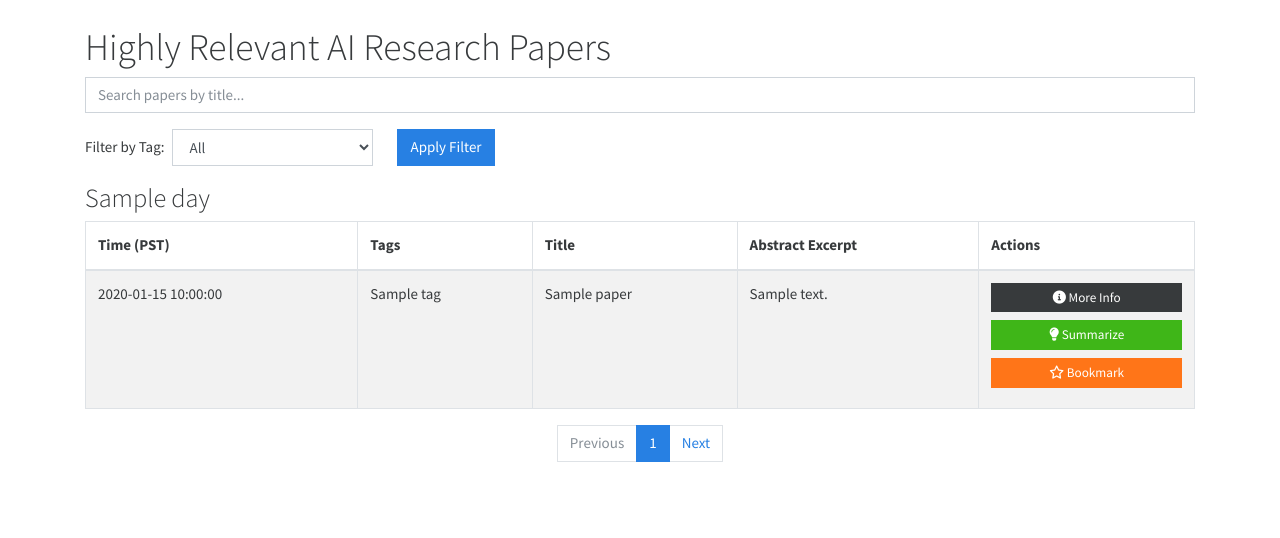
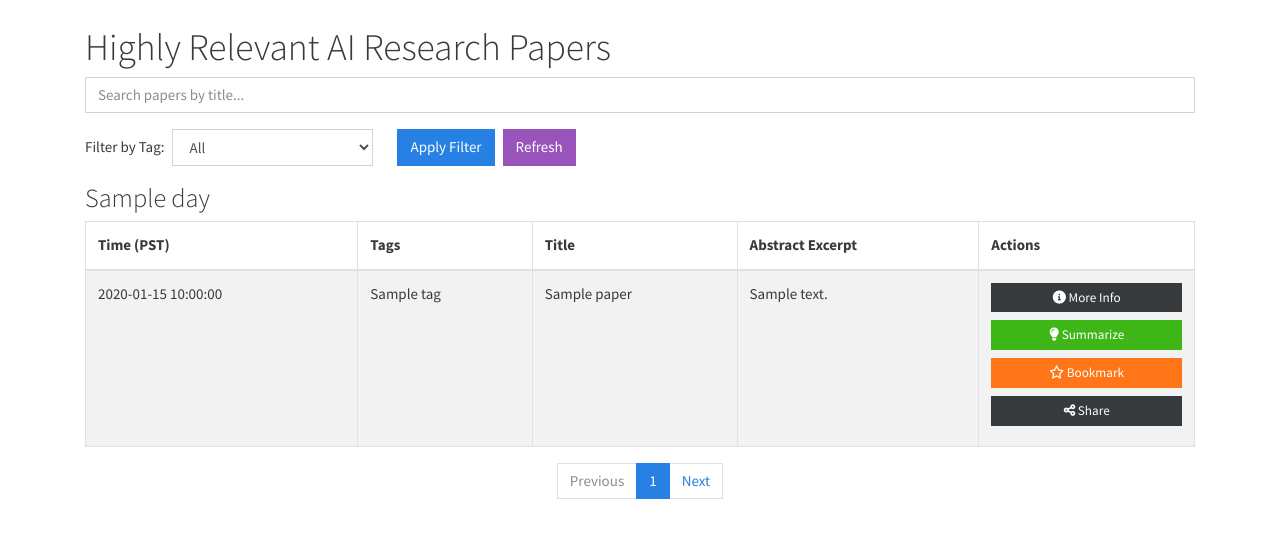
Before and after one commit to econoar/ai_paper_dashboard, a Flask app: template templates/index.html in a window 1280 px wide. Shown: the part 55-593 px from the top of the page. Run offline with Flask 3, Linux system fonts and the light colour scheme; the template is opened without the code that fills it: most values are stand-ins (such as "Sample title", 1, 10 or a date in 2020); some libraries are stand-ins or nearby versions.

Commit message:
“updates”

```diff
--- a/templates/base.html
+++ b/templates/base.html
@@ -3,18 +3,31 @@
 <head>
   <meta charset="UTF-8">
   <title>AI Papers Dashboard</title>
-    <!-- Use a modern Bootswatch theme -->
+  <!-- Using a modern Bootswatch theme -->
   <link rel="stylesheet" href="https://stackpath.bootstrapcdn.com/bootswatch/4.5.2/cosmo/bootstrap.min.css">
-    <!-- Font Awesome for icons -->
-    <link rel="stylesheet" href="https://cdnjs.cloudflare.com/ajax/libs/font-awesome/6.0.0-beta3/css/all.min.css"
-          integrity="sha512-Fo3rlrZj/k7ujTnH/PRd1aPfX6Fq38Ll7tN+61HhNOc2+HfYvDmI1r/X9TT3bN7Ol6+okxj8l6MwyHA3zeG8w=="
-          crossorigin="anonymous" referrerpolicy="no-referrer" />
+  <!-- Font Awesome for icons (removed integrity for compatibility) -->
+  <link rel="stylesheet" href="https://cdnjs.cloudflare.com/ajax/libs/font-awesome/6.0.0-beta3/css/all.min.css">
   <!-- jQuery UI for Autocomplete -->
   <link rel="stylesheet" href="https://code.jquery.com/ui/1.12.1/themes/base/jquery-ui.css">
   <script src="https://code.jquery.com/jquery-3.6.0.min.js" crossorigin="anonymous"></script>
   <script src="https://code.jquery.com/ui/1.12.1/jquery-ui.js" crossorigin="anonymous"></script>
   <!-- Bootstrap's JS bundle -->
   <script src="https://cdn.jsdelivr.net/npm/bootstrap@4.5.2/dist/js/bootstrap.bundle.min.js" crossorigin="anonymous"></script>
+
+  <style>
+    /* Custom CSS to ensure consistent button spacing and mobile responsiveness */
+    .d-flex.flex-column > button {
+      margin-bottom: 0.5rem;
+    }
+    @media (max-width: 576px) {
+      .table {
+        font-size: 0.85rem;
+      }
+      .btn {
+        font-size: 0.85rem;
+      }
+    }
+  </style>
 </head>
 <body>
   <nav class="navbar navbar-expand-lg navbar-light bg-light">
@@ -27,9 +40,30 @@
   <div class="container mt-4">
     {% block content %}{% endblock %}
   </div>
-    <!-- Provide full list of papers as a JS variable; default to empty if not provided -->
+
+  <!-- Output the full list of papers for client JS lookup; defaults to an empty array if not provided -->
   <script>
     var allPapers = {{ papers|default([])|tojson }};
   </script>
+
+  <!-- Toast Notification Container -->
+  <div aria-live="polite" aria-atomic="true" style="position: fixed; top: 1rem; right: 1rem; z-index: 1050;">
+    <div id="toastNotification" class="toast" data-delay="3000">
+      <div class="toast-header">
+        <strong class="mr-auto">Notification</strong>
+        <small class="text-muted">now</small>
+        <button type="button" class="ml-2 mb-1 close" data-dismiss="toast">&times;</button>
+      </div>
+      <div class="toast-body" id="toastBody">
+        <!-- Notification text goes here -->
+      </div>
+    </div>
+  </div>
+  <script>
+    function showToast(message) {
+      $("#toastBody").text(message);
+      $("#toastNotification").toast("show");
+    }
+  </script>
 </body>
 </html>
--- a/templates/index.html
+++ b/templates/index.html
@@ -8,7 +8,7 @@
     <input type="text" id="searchInput" class="form-control" placeholder="Search papers by title...">
   </div>
 
-  <!-- Filter Form -->
+  <!-- Filter Form with Refresh Button -->
   <form action="{{ url_for('index') }}" method="get" class="mb-3 form-inline">
     <label for="tag" class="mr-2">Filter by Tag:</label>
     <select name="tag" id="tag" class="form-control mr-4">
@@ -22,7 +22,8 @@
       <option value="self-supervised learning" {% if selected_tag == "self-supervised learning" %} selected {% endif %}>Self-supervised Learning</option>
       <option value="federated learning" {% if selected_tag == "federated learning" %} selected {% endif %}>Federated Learning</option>
     </select>
-    <button type="submit" class="btn btn-primary">Apply Filter</button>
+    <button type="submit" class="btn btn-primary mr-2">Apply Filter</button>
+    <button type="button" id="refreshButton" class="btn btn-info">Refresh</button>
   </form>
 
   {% for day, day_papers in grouped_papers.items() %}
@@ -58,7 +59,7 @@
             </td>
             <td>
               <div class="d-flex flex-column">
-                <!-- "More Info" button -->
+                <!-- More Info button at the top -->
                 <button class="btn btn-secondary btn-sm mb-2 more-info-btn"
                         data-id="{{ paper.id }}"
                         data-title="{{ paper.title }}"
@@ -70,13 +71,17 @@
                         data-summary="{{ paper.summary | replace('\n', ' ') }}">
                   <i class="fas fa-info-circle"></i> More Info
                 </button>
-                <!-- "Summarize" button -->
+                <!-- Summarize button -->
                 <button class="btn btn-success btn-sm mb-2 summarize-btn" data-paper-id="{{ paper.id }}">
                   <i class="fas fa-lightbulb"></i> Summarize
                 </button>
-                <!-- "Bookmark" button -->
-                <button class="btn btn-warning btn-sm bookmark-btn mb-2" data-paper-id="{{ paper.id }}">
+                <!-- Bookmark button -->
+                <button class="btn btn-warning btn-sm mb-2 bookmark-btn" data-paper-id="{{ paper.id }}">
                   <i class="far fa-star"></i> Bookmark
+                </button>
+                <!-- Share button -->
+                <button class="btn btn-dark btn-sm mb-2 share-btn" data-title="{{ paper.title }}" data-summary="{{ paper.summary | replace('\n', ' ') }}">
+                  <i class="fas fa-share-alt"></i> Share
                 </button>
               </div>
             </td>
@@ -94,13 +99,9 @@
           <a class="page-link" href="{{ url_for('index', tag=selected_tag, page=page-1) }}">Previous</a>
         </li>
       {% else %}
-        <li class="page-item disabled">
-          <a class="page-link" href="#">Previous</a>
-        </li>
+        <li class="page-item disabled"><a class="page-link" href="#">Previous</a></li>
       {% endif %}
-      <li class="page-item active">
-        <a class="page-link" href="#">{{ page }}</a>
-      </li>
+      <li class="page-item active"><a class="page-link" href="#">{{ page }}</a></li>
       <li class="page-item">
         <a class="page-link" href="{{ url_for('index', tag=selected_tag, page=page+1) }}">Next</a>
       </li>
@@ -122,6 +123,20 @@
               });
           }
       });
+    });
+
+    // Refresh button reloads the page.
+    $("#refreshButton").on("click", function() {
+      window.location.reload();
+    });
+
+    // Share button for Twitter sharing.
+    $(document).on("click", ".share-btn", function() {
+      var title = $(this).data("title");
+      var summary = $(this).data("summary");
+      var tweetText = encodeURIComponent(title + " — " + summary);
+      var twitterUrl = "https://twitter.com/intent/tweet?text=" + tweetText;
+      window.open(twitterUrl, "_blank");
     });
   </script>
 
@@ -155,7 +170,7 @@
           <div class="form-group">
             <label for="promptInput">Prompt:</label>
             <textarea id="promptInput" class="form-control" rows="3">
-Generate a detailed 1–2 paragraph summary of the following research paper for social media audiences. In your summary, clearly explain the paper’s primary contributions, innovative methods, and potential real-world impact. Use accessible, engaging language:
+Generate a detailed 1–2 paragraph summary of the following research paper for social media audiences. In your summary, clearly explain the paper’s primary contributions, innovative methods, and potential real-world impact. Use clear, engaging language:
             </textarea>
           </div>
           <hr>
@@ -177,7 +192,7 @@ Generate a detailed 1–2 paragraph summary of the following research paper for
     </div>
   </div>
 
-  <!-- Summarize Button AJAX Handler -->
+  <!-- Summarize AJAX Handler -->
   <script>
     var currentPaperId = null;
     $(document).on("click", ".summarize-btn", function() {
@@ -227,9 +242,9 @@ Generate a detailed 1–2 paragraph summary of the following research paper for
     $("#copySummaryBtn").on("click", function() {
       var summaryText = $("#summaryText").text();
       navigator.clipboard.writeText(summaryText).then(function() {
-          alert("Summary copied to clipboard!");
+          showToast("Summary copied to clipboard!");
       }, function(err) {
-          alert("Error copying summary: " + err);
+          showToast("Error copying summary: " + err);
       });
     });
 
```
Also changed, not shown: templates/bookmarks.html (+36 -25 lines). Lines whose indentation alone changed are shown as unchanged.
